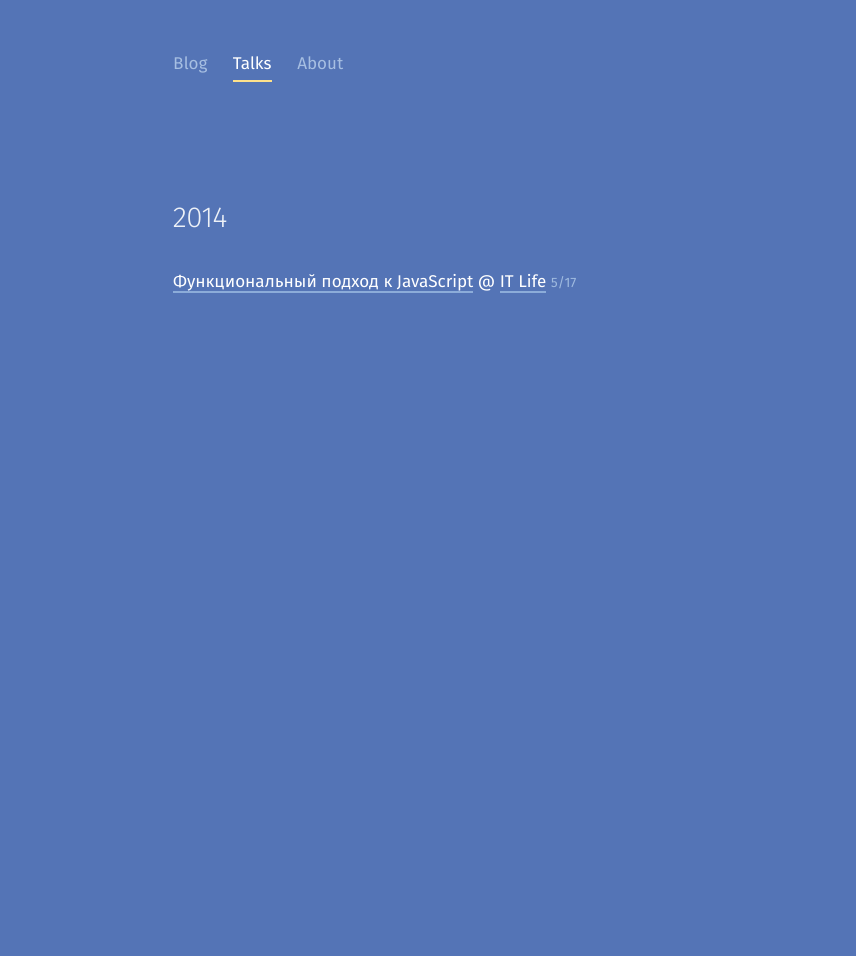
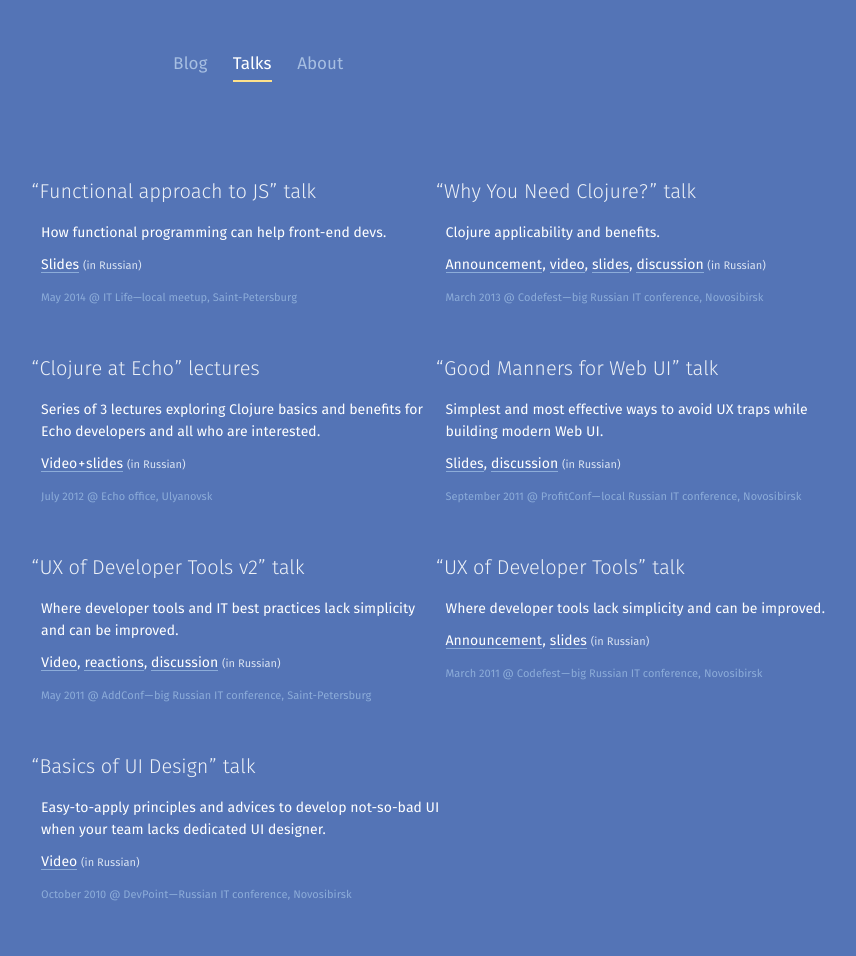
Before and after one commit to tonsky/tonsky.github.io, a Jekyll site: the page built from talks/index.html, in a window 1280 px wide. Shown: the whole page, without its empty margins (196-1052 px from the left). Built offline with Jekyll 4.4.1, drawn with Linux system fonts in a browser that asks for light colours; before the commit the page ends 900 px from its top, so only the background shows below that.

Commit message:
Talks page redesigned

```diff
--- a/_layouts/default.html
+++ b/_layouts/default.html
@@ -37,7 +37,7 @@
 
 </head>
 <body>
-<div class=page>
+<div class="page {{ page.class }}">
 
 {{ content }}
 
--- a/style.css
+++ b/style.css
@@ -51,6 +51,7 @@ html {
 
 body { margin: 50px auto; }
 .page { width: 600px; margin: 0 auto; padding: 0 0 0 2px; }
+.page_wide { width: 810px; }
 
 .menu { width: 32em; margin: 0 auto 0; padding: 0 0 50px 0; vertical-align: top; }
 .menu > li { list-style: none; display: inline-block; margin: 0 1.5em 0 0; vertical-align: top; }
@@ -62,7 +63,8 @@ a.menu__item:hover { color: inherit; border-color: hsl(45,98%,77%); border-width
 h1, h2 { font: 200 1em 'firasans'; margin: 2.5em 0 0.5em; }
 pre, code { font: 0.95em/1.5em 'firamono', monospace; }
 
-code { background: hsla(0,0%,100%,0.1); padding: 4px 6px; border-radius: 3px; }
+/*p > code { background: hsla(0,0%,100%,0.1); padding: 4px 6px; border-radius: 3px; }*/
+
 
 .post {
   width: 32em; margin: 4em auto;
@@ -116,6 +118,16 @@ sub { top: .5ex; }
 .comments > a, .comments > span  { position: relative; top: -5px; margin-right: 5px; }
 .comments > a:last-of-type { margin: 0 15px 0 0; }
 
+.event { font-size: 14px; display: inline-block; width: 400px; vertical-align: top; }
+.event > h1 { font-size: 20px; margin-bottom: 1em; }
+.event > p { margin: 10px 0 0 0; line-height: 22px; }
+.event a { border-width: 1px; }
+.q { margin-left: -0.5em; }
+.at { color: hsl(215, 50%, 70%); }
+.where { font-size: 11px; color: hsl(215, 50%, 70%); }
+.lang  { font-size: 11px; color: hsl(215, 50%, 90%); }
+
+
 /* Smartphones */
 @media only screen and (min-device-width: 320px) and (max-device-width: 480px)  {
   html { background: hsl(220, 40%, 52%); }
--- a/talks/index.html
+++ b/talks/index.html
@@ -8,6 +9,54 @@ title: Talks @ tonsky.me
   <li><a class="menu__item" href="/about/">About</a>
 </ul>
 
-<div class="post">
-  <h1>2014</h1>
-  <p><a href="2014-05-17-functional-approach-to-js/slides/" target=_blank>Функциональный подход к JavaScript</a> @ <a href="http://itlifeconf.ru/web-backend">IT Life</a> <span class=date>5/17</span>
+<div class=event>
+    <h1><span class=q>“</span>Functional approach to JS” talk<span class="lang lang_ru"></span></h1>
+    <p>How functional programming can help front-end devs.
+    <p class=links><a href="2014-05-17-functional-approach-to-js/slides/">Slides</a> <span class=lang>(in Russian)</span>
+    <p class=where>May 2014 <span class=at>@</span>&nbsp;IT Life—local meetup, Saint-Petersburg</a>
+</div>
+
+<div class=event>
+    <h1><span class=q>“</span>Why You Need Clojure?” talk<span class="lang lang_ru"></span></h1>
+    <p>Clojure applicability and benefits.
+    <p class=links><a href="http://2013.codefest.ru/lecture/53">Announcement</a>, <a href="http://www.youtube.com/watch?v=jZI1aZcRHCI">video</a>, <a href="https://speakerdeck.com/tonsky/clojure-at-codefest-2013">slides</a>, <a href="http://tonsky.livejournal.com/274489.html">discussion</a> <span class=lang>(in Russian)</span>
+    <p class=where>March 2013 <span class=at>@</span>&nbsp;Codefest&#8202;—&#8202;big Russian IT conference, Novosibirsk</a>
+</div>
+
+<div class=event>
+    <h1><span class=q>“</span>Clojure at Echo” lectures</h1>
+    <p>Series of 3 lectures exploring Clojure basics and benefits for Echo developers and all who are interested.
+    <p class=links><a href="http://tonsky.livejournal.com/tag/clojure%20at%20echo">Video&#8202;+&#8202;slides</a> <span class=lang>(in Russian)</span>
+    <p class=where>July 2012 <span class=at>@</span>&nbsp;Echo office, Ulyanovsk</a>
+</div>
+
+
+<div class=event>
+    <h1><span class=q>“</span>Good Manners for Web UI” talk</h1>
+    <p>Simplest and most effective ways to avoid UX traps while building modern Web UI.
+    <p class=links><a href="http://www.slideshare.net/nikitonsky/ss-9452463">Slides</a>, <a href="http://tonsky.livejournal.com/241759.html">discussion</a> <span class=lang>(in Russian)</span>
+    <p class=where>September 2011 <span class=at>@</span>&nbsp;ProfitConf&#8202;—&#8202;local Russian IT conference, Novosibirsk</a>
+</div>
+
+<div class=event>
+    <h1><span class=q>“</span>UX of Developer Tools v2” talk</h1>
+    <p>Where developer tools and IT best practices lack simplicity and can be improved.
+    <p class=links><a href="https://vimeo.com/23726142">Video</a>, <a href="http://lib.custis.ru/1a2-philosophy-of-simplicity-prokopov">reactions</a>, <a href="http://tonsky.livejournal.com/230112.html">discussion</a> <span class=lang>(in Russian)</span>
+    <p class=where>May 2011 <span class=at>@</span>&nbsp;AddConf&#8202;—&#8202;big Russian IT conference, Saint-Petersburg</a>
+</div>
+
+
+<div class=event>
+    <h1><span class=q>“</span>UX of Developer Tools” talk</h1>
+    <p>Where developer tools lack simplicity and can be improved.
+    <p class=links><a href="http://2011.codefest.ru/lecture/453">Announcement</a>, <a href="https://speakerdeck.com/tonsky/iuzabiliti-instrumientov-razrabotchika">slides</a> <span class=lang>(in Russian)</span>
+    <p class=where>March 2011 <span class=at>@</span>&nbsp;Codefest&#8202;—&#8202;big Russian IT conference, Novosibirsk</a>
+</div>
+
+
+<div class=event>
+    <h1><span class=q>“</span>Basics of UI Design” talk</h1>
+    <p>Easy-to-apply principles and advices to develop not-so-bad UI when your team lacks dedicated UI designer.
+    <p class=links><a href="http://devpoint.ru/video/devpoint2/46641_Nikita_Prokopov.html">Video</a> <span class=lang>(in Russian)</span>
+    <p class=where>October 2010 <span class=at>@</span>&nbsp;DevPoint&#8202;—&#8202;Russian IT conference, Novosibirsk</a>
+</div>
```
Also changed, not shown: other parts of talks/index.html (+1 -0 lines).
